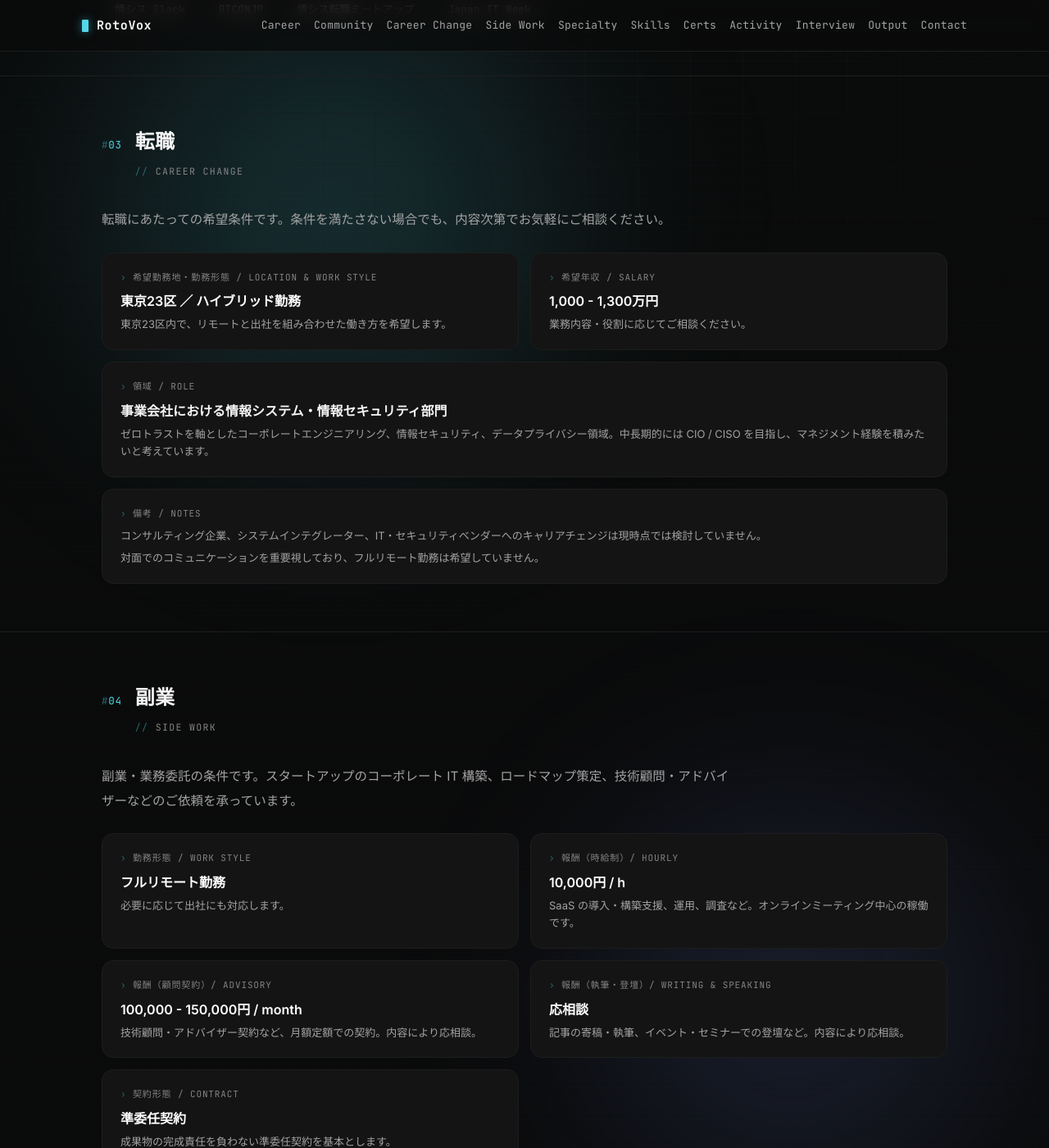
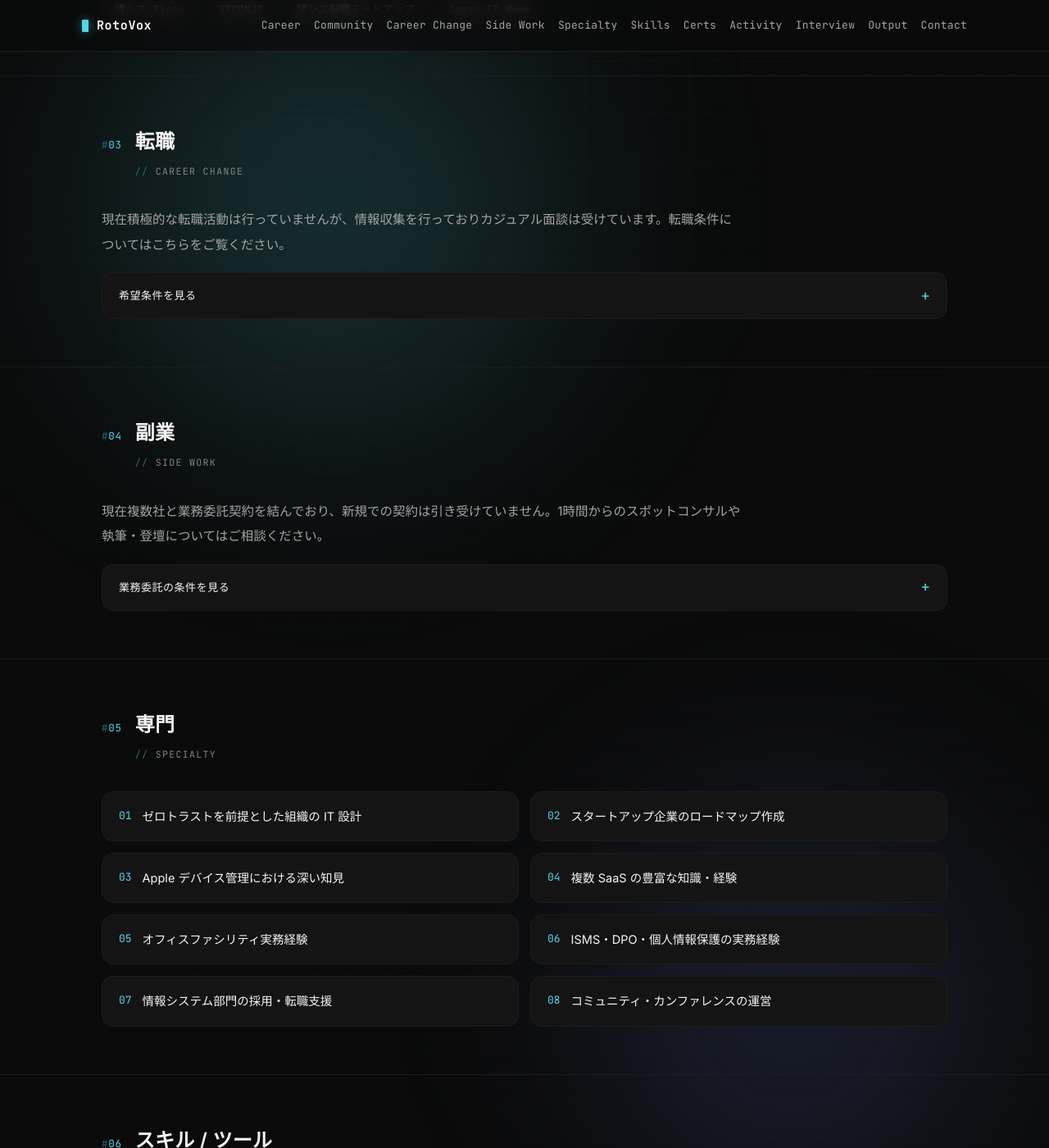
Before and after one commit to rotomx/rotomx.github.io, a Jekyll site: the page index.html, which Jekyll copies as it is, in a window 1280 px wide and 1400 px high, scrolled down 2528 px. Shown: the whole window at 82% size. Built offline with Jekyll 4.4.1, drawn with Linux system fonts in a browser that asks for light colours; some of the changed text lies outside the part shown.

Commit message:
Add files via upload

```diff
--- a/index.html
+++ b/index.html
@@ -33,9 +33,6 @@
   <symbol id="ic-github" viewBox="0 0 24 24"><path fill="currentColor" d="M12 .297c-6.63 0-12 5.373-12 12 0 5.303 3.438 9.8 8.205 11.385.6.113.82-.258.82-.577 0-.285-.01-1.04-.015-2.04-3.338.724-4.042-1.61-4.042-1.61C4.422 18.07 3.633 17.7 3.633 17.7c-1.087-.744.084-.729.084-.729 1.205.084 1.838 1.236 1.838 1.236 1.07 1.835 2.809 1.305 3.495.998.108-.776.417-1.305.76-1.605-2.665-.305-5.467-1.334-5.467-5.93 0-1.31.465-2.38 1.235-3.22-.135-.303-.54-1.523.105-3.176 0 0 1.005-.322 3.3 1.23.96-.267 1.98-.399 3-.405 1.02.006 2.04.138 3 .405 2.28-1.552 3.285-1.23 3.285-1.23.645 1.653.24 2.873.12 3.176.765.84 1.23 1.91 1.23 3.22 0 4.61-2.805 5.625-5.475 5.92.42.36.81 1.096.81 2.22 0 1.606-.015 2.896-.015 3.286 0 .315.21.69.825.57C20.565 22.092 24 17.592 24 12.297c0-6.627-5.373-12-12-12"/></symbol>
   <symbol id="ic-linkedin" viewBox="0 0 24 24"><path fill="currentColor" d="M20.447 20.452h-3.554v-5.569c0-1.328-.027-3.037-1.852-3.037-1.853 0-2.136 1.445-2.136 2.939v5.667H9.351V9h3.414v1.561h.046c.477-.9 1.637-1.85 3.37-1.85 3.601 0 4.267 2.37 4.267 5.455v6.286zM5.337 7.433a2.062 2.062 0 01-2.063-2.065 2.064 2.064 0 112.063 2.065zm1.782 13.019H3.555V9h3.564v11.452zM22.225 0H1.771C.792 0 0 .774 0 1.729v20.542C0 23.227.792 24 1.771 24h20.451C23.2 24 24 23.227 24 22.271V1.729C24 .774 23.2 0 22.225 0z"/></symbol>
   <symbol id="ic-note" viewBox="0 0 24 24"><rect x="2" y="2" width="20" height="20" rx="5" fill="none" stroke="currentColor" stroke-width="1.7"/><text x="12" y="16.2" text-anchor="middle" font-family="'JetBrains Mono',monospace" font-size="11.5" font-weight="700" fill="currentColor">n</text></symbol>
-  <symbol id="ic-zenn" viewBox="0 0 24 24"><rect x="2" y="2" width="20" height="20" rx="5" fill="none" stroke="currentColor" stroke-width="1.7"/><text x="12" y="16.2" text-anchor="middle" font-family="'JetBrains Mono',monospace" font-size="11" font-weight="700" fill="currentColor">Z</text></symbol>
-  <symbol id="ic-youtrust" viewBox="0 0 24 24"><rect x="2" y="2" width="20" height="20" rx="5" fill="none" stroke="currentColor" stroke-width="1.7"/><text x="12" y="15.6" text-anchor="middle" font-family="'JetBrains Mono',monospace" font-size="8.5" font-weight="700" fill="currentColor">YT</text></symbol>
-  <symbol id="ic-wantedly" viewBox="0 0 24 24"><rect x="2" y="2" width="20" height="20" rx="5" fill="none" stroke="currentColor" stroke-width="1.7"/><text x="12" y="16" text-anchor="middle" font-family="'JetBrains Mono',monospace" font-size="10" font-weight="700" fill="currentColor">W</text></symbol>
 </svg>
 
 <header class="nav">
@@ -213,8 +210,11 @@
       <span class="sec-num">03</span>
       <div class="sec-title">転職<small>Career Change</small></div>
     </div>
-    <div class="prose reveal" style="margin-bottom:24px"><p>転職にあたっての希望条件です。条件を満たさない場合でも、内容次第でお気軽にご相談ください。</p></div>
-    <div class="cond-grid reveal">
+    <div class="prose reveal" style="margin-bottom:18px"><p>現在積極的な転職活動は行っていませんが、情報収集を行っておりカジュアル面談は受けています。転職条件についてはこちらをご覧ください。</p></div>
+    <details class="disclosure reveal">
+      <summary>希望条件を見る<span class="plus">+</span></summary>
+      <div class="body">
+        <div class="cond-grid">
           <div class="cond">
             <div class="k">希望勤務地・勤務形態 / Location &amp; Work Style</div>
             <div class="v"><em>東京23区</em> ／ <em>ハイブリッド勤務</em></div>
@@ -237,6 +237,8 @@
           </div>
         </div>
       </div>
+    </details>
+  </div>
 </section>
 
 <!-- SIDE WORK (副業) -->
@@ -246,25 +248,33 @@
       <span class="sec-num">04</span>
       <div class="sec-title">副業<small>Side Work</small></div>
     </div>
-    <div class="prose reveal" style="margin-bottom:24px"><p>副業・業務委託の条件です。スタートアップのコーポレート IT 構築、ロードマップ策定、技術顧問・アドバイザーなどのご依頼を承っています。</p></div>
-    <div class="cond-grid reveal">
+    <div class="prose reveal" style="margin-bottom:18px"><p>現在複数社と業務委託契約を結んでおり、新規での契約は引き受けていません。1時間からのスポットコンサルや執筆・登壇についてはご相談ください。</p></div>
+    <details class="disclosure reveal">
+      <summary>業務委託の条件を見る<span class="plus">+</span></summary>
+      <div class="body">
+        <div class="cond-grid">
           <div class="cond">
             <div class="k">勤務形態 / Work Style</div>
             <div class="v"><em>フルリモート勤務</em></div>
             <div class="note">必要に応じて出社にも対応します。</div>
           </div>
           <div class="cond">
-        <div class="k">報酬（時給制）/ Hourly</div>
+            <div class="k">時給制 / Hourly</div>
             <div class="v"><em>10,000円 / h</em></div>
             <div class="note">SaaS の導入・構築支援、運用、調査など。オンラインミーティング中心の稼働です。</div>
           </div>
           <div class="cond">
-        <div class="k">報酬（顧問契約）/ Advisory</div>
+            <div class="k">顧問契約 / Advisory</div>
             <div class="v"><em>100,000 - 150,000円 / month</em></div>
             <div class="note">技術顧問・アドバイザー契約など、月額定額での契約。内容により応相談。</div>
           </div>
           <div class="cond">
-        <div class="k">報酬（執筆・登壇）/ Writing &amp; Speaking</div>
+            <div class="k">スポットコンサル / Spot</div>
+            <div class="v"><em>応相談</em></div>
+            <div class="note">1時間単位からスポットでのご相談を引き受けています。ビザスクなどのサービスを通したご依頼も可能です。</div>
+          </div>
+          <div class="cond">
+            <div class="k">執筆・登壇 / Writing &amp; Speaking</div>
             <div class="v"><em>応相談</em></div>
             <div class="note">記事の寄稿・執筆、イベント・セミナーでの登壇など。内容により応相談。</div>
           </div>
@@ -279,6 +289,8 @@
             <div class="note">平日夜間・土日での非同期での稼働を基本とします。日中のミーティングや出社も調整により対応できます。</div>
           </div>
         </div>
+      </div>
+    </details>
   </div>
 </section>
 
--- a/styles.css
+++ b/styles.css
@@ -242,6 +242,21 @@
   .cond.wide{grid-column:1 / -1}
   .cond-note{font-size:13px;color:var(--dim);margin-top:18px;line-height:1.7}
 
+  /* disclosure (collapsible) */
+  .disclosure{border:1px solid var(--line-soft);background:var(--bg-card);border-radius:var(--radius);overflow:hidden}
+  .disclosure>summary{
+    list-style:none;cursor:pointer;display:flex;align-items:center;justify-content:space-between;gap:14px;
+    padding:16px 20px;font-family:var(--mono);font-size:13px;letter-spacing:.04em;color:var(--text);
+    transition:background .2s,color .2s;
+  }
+  .disclosure>summary::-webkit-details-marker{display:none}
+  .disclosure>summary:hover{background:#181818;color:var(--accent)}
+  .disclosure>summary .plus{font-size:18px;line-height:1;color:var(--accent);transition:transform .3s var(--ease)}
+  .disclosure[open]>summary{border-bottom:1px solid var(--line-soft)}
+  .disclosure[open]>summary .plus{transform:rotate(45deg)}
+  .disclosure .body{padding:18px 20px}
+  .disclosure .body .cond-grid{margin:0}
+
   /* link list */
   .linklist{display:flex;flex-direction:column}
   .linklist a{
@@ -278,18 +293,18 @@
   .reveal.in{opacity:1;transform:none}
 
   /* staggered children */
-  .bio li,.timeline .tl-item,.skill-cats .skill-cat,.qual-grid .qual,.cond-grid .cond{
+  .bio li,.timeline .tl-item,.skill-cats .skill-cat,.qual-grid .qual{
     opacity:0;transform:translateY(10px);
     transition:opacity .5s var(--ease),transform .5s var(--ease);
   }
-  .bio.in li,.timeline.in .tl-item,.skill-cats.in .skill-cat,.qual-grid.in .qual,.cond-grid.in .cond{opacity:1;transform:none}
-  :is(.bio.in li,.timeline.in .tl-item,.skill-cats.in .skill-cat,.qual-grid.in .qual,.cond-grid.in .cond):nth-child(2){transition-delay:.06s}
-  :is(.bio.in li,.timeline.in .tl-item,.skill-cats.in .skill-cat,.qual-grid.in .qual,.cond-grid.in .cond):nth-child(3){transition-delay:.12s}
-  :is(.bio.in li,.timeline.in .tl-item,.skill-cats.in .skill-cat,.qual-grid.in .qual,.cond-grid.in .cond):nth-child(4){transition-delay:.18s}
-  :is(.bio.in li,.timeline.in .tl-item,.skill-cats.in .skill-cat,.qual-grid.in .qual,.cond-grid.in .cond):nth-child(5){transition-delay:.24s}
-  :is(.bio.in li,.timeline.in .tl-item,.skill-cats.in .skill-cat,.qual-grid.in .qual,.cond-grid.in .cond):nth-child(6){transition-delay:.30s}
-  :is(.bio.in li,.timeline.in .tl-item,.skill-cats.in .skill-cat,.qual-grid.in .qual,.cond-grid.in .cond):nth-child(7){transition-delay:.36s}
-  :is(.bio.in li,.timeline.in .tl-item,.skill-cats.in .skill-cat,.qual-grid.in .qual,.cond-grid.in .cond):nth-child(8){transition-delay:.42s}
+  .bio.in li,.timeline.in .tl-item,.skill-cats.in .skill-cat,.qual-grid.in .qual{opacity:1;transform:none}
+  :is(.bio.in li,.timeline.in .tl-item,.skill-cats.in .skill-cat,.qual-grid.in .qual):nth-child(2){transition-delay:.06s}
+  :is(.bio.in li,.timeline.in .tl-item,.skill-cats.in .skill-cat,.qual-grid.in .qual):nth-child(3){transition-delay:.12s}
+  :is(.bio.in li,.timeline.in .tl-item,.skill-cats.in .skill-cat,.qual-grid.in .qual):nth-child(4){transition-delay:.18s}
+  :is(.bio.in li,.timeline.in .tl-item,.skill-cats.in .skill-cat,.qual-grid.in .qual):nth-child(5){transition-delay:.24s}
+  :is(.bio.in li,.timeline.in .tl-item,.skill-cats.in .skill-cat,.qual-grid.in .qual):nth-child(6){transition-delay:.30s}
+  :is(.bio.in li,.timeline.in .tl-item,.skill-cats.in .skill-cat,.qual-grid.in .qual):nth-child(7){transition-delay:.36s}
+  :is(.bio.in li,.timeline.in .tl-item,.skill-cats.in .skill-cat,.qual-grid.in .qual):nth-child(8){transition-delay:.42s}
 
   @media (max-width:760px){
     .hero{padding:54px 0 40px}
```
Lines whose indentation alone changed are shown as unchanged.
